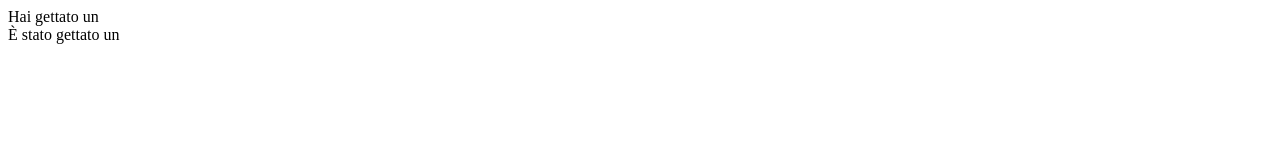
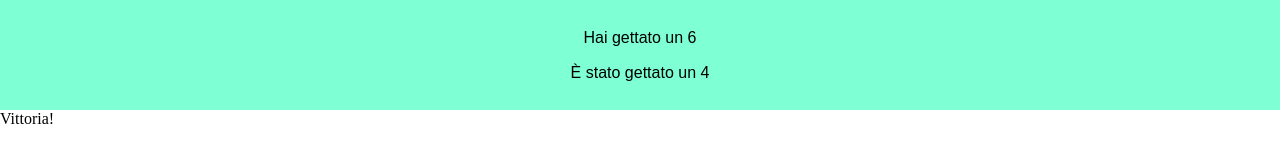
Before and after one commit to emanuele246gi/js-mail-dadi, a plain HTML site: page index.html in a window 1280 px wide. Drawn offline with Linux system fonts and the light colour scheme.

Commit message:
add finale e css

```diff
--- /dev/null
+++ b/css/style.css
@@ -0,0 +1,17 @@
+*{
+    margin: 0;
+    padding: 0;
+    box-sizing: border-box;
+}
+
+.generatore{
+    font-family: Arial, Helvetica, sans-serif;
+    background-color: aquamarine;
+    text-align: center;
+    padding: 20px;
+    line-height: 35px;
+}
+
+.finale{
+
+}
--- a/index.html
+++ b/index.html
@@ -5,12 +5,23 @@
     <meta http-equiv="X-UA-Compatible" content="IE=edge">
     <meta name="viewport" content="width=device-width, initial-scale=1.0">
     <title>Tiro ai dadi</title>
+    <link rel="stylesheet" href="css/style.css">
 </head>
 <body>
+    <section class="generatore">
+        <div id="primo">
+            Hai gettato un
+        </div>
+        <div id="secondo">
+            È stato gettato un
+        </div>
+    </section>
 
-    <div id="primo">Hai gettato un </div>
+    <section class="finale">
+        <div id="risultato">
 
-    <div id="secondo">È stato gettato un </div>
+        </div>
+    </section>
 
     <script src="js/script.js">
     </script>
--- a/js/script.js
+++ b/js/script.js
@@ -1,6 +1,5 @@
 // Primo dado
 var primo = Math.floor(Math.random() * 6 + 1);
-
 
 // Secondo dado
 var secondo = Math.floor(Math.random() * 6 + 1);
@@ -9,5 +8,17 @@ var secondo = Math.floor(Math.random() * 6 + 1);
 var risultato;
 
 if (primo > secondo){
-    risultato = Vittoria!
+    risultato = 'Vittoria!';
 }
+
+else if (primo < secondo){
+    risultato = 'Ritenta!';
+}
+
+else{
+    risultato = 'Pareggio!';
+}
+
+document.getElementById('primo').innerHTML += primo
+document.getElementById('secondo').innerHTML += secondo
+document.getElementById('risultato').innerHTML = risultato
```
